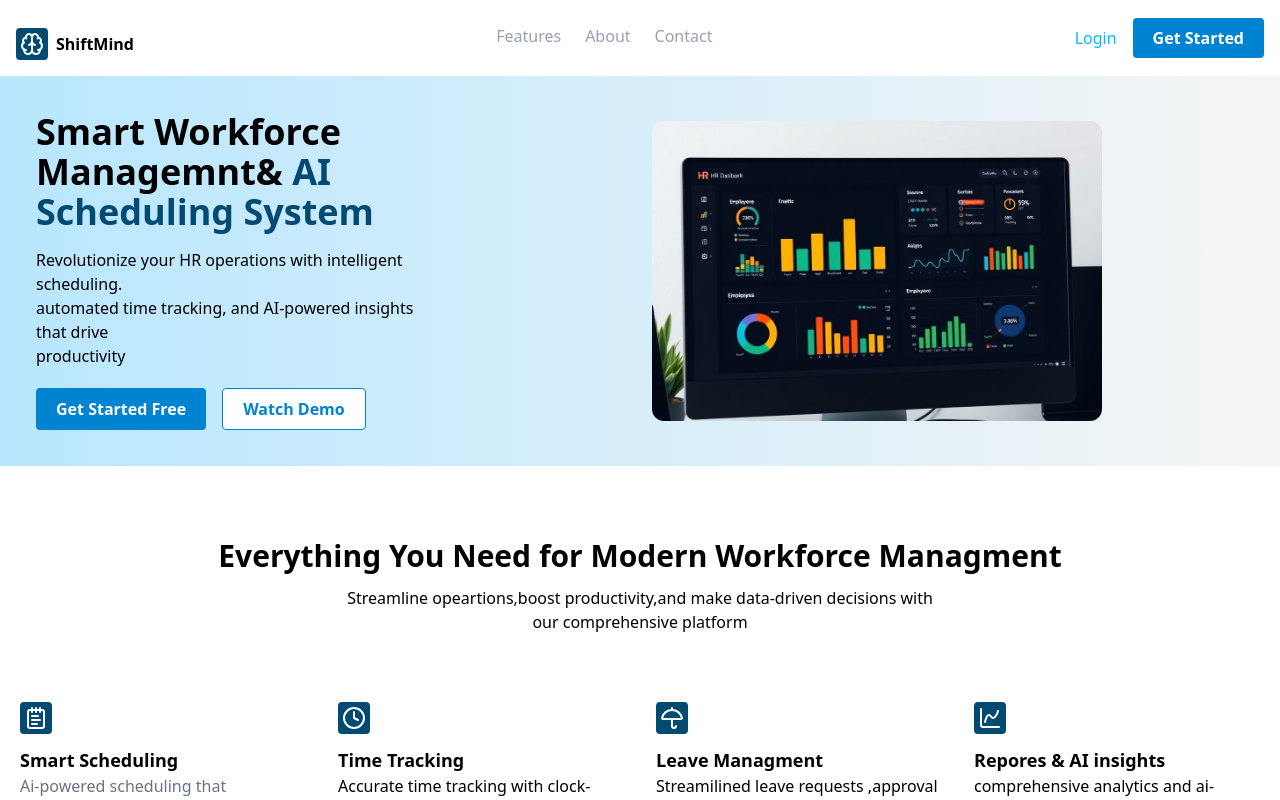
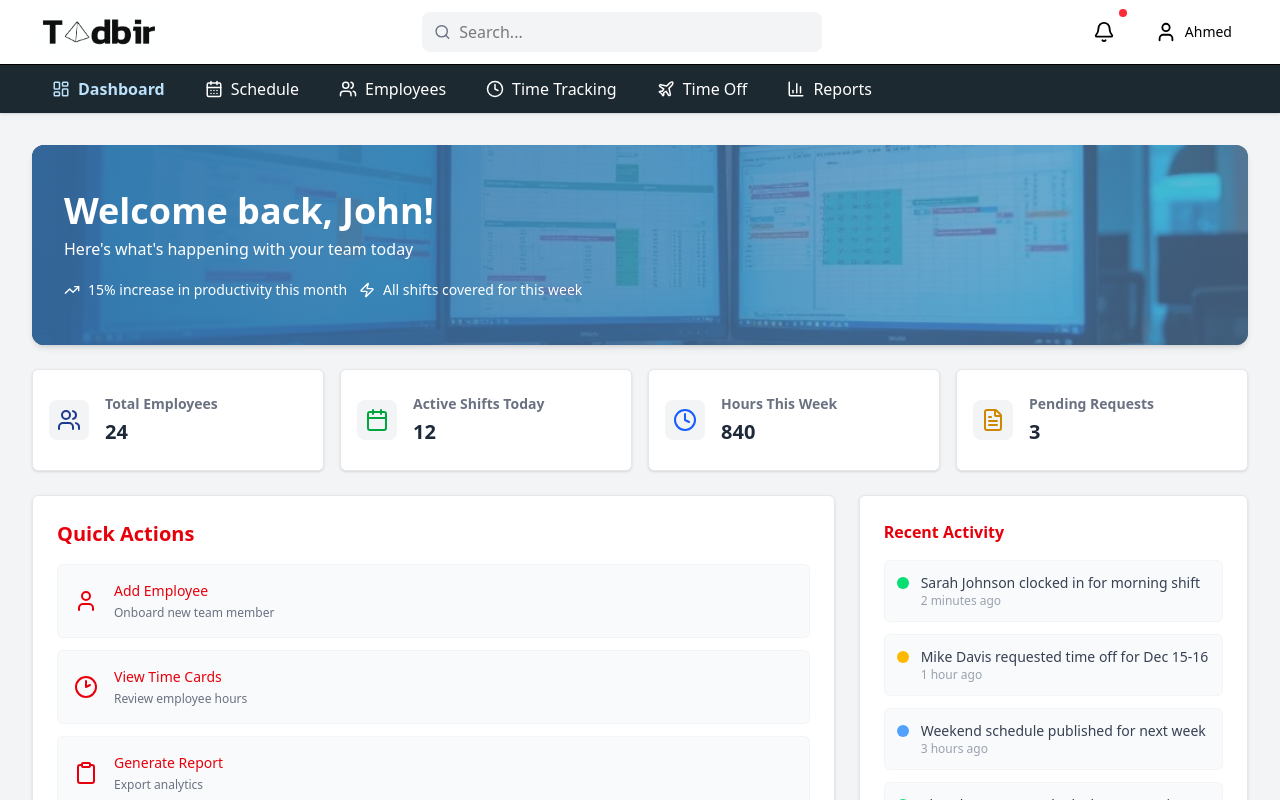
Before and after one commit to Ahmedl-Be/tadbir, a React (Vite) app in the folder client/: page /dashboard in a window 1280 px wide. Shown: the top 800 px of the page. Built offline with nearby package versions, Linux system fonts and the light colour scheme.

Commit message:
handle app page

```diff
--- a/client/src/App.jsx
+++ b/client/src/App.jsx
@@ -1,23 +1,13 @@
-import Dashboard from "./pages/admin/Dashboard/Dashboard";
-import Home from "./pages/Home";
 import AppRouter from "./routes/AppRouter";
 
 function App() {
-
   return (
-    <>
-    <Home/>
-
-    </>
-    // <div className="app-layout flex">
-
-    //   <div className="flex-1">
-    //     {/* <AppRouter /> */}
-    //     <Dashboard />
-    //   </div>
-
-    // </div>
-  )
+    <div className="app-layout flex">
+      <div className="flex-1">
+        <AppRouter />
+      </div>
+    </div>
+  );
 }
 
-export default App
+export default App;
--- a/client/src/pages/Home.jsx
+++ b/client/src/pages/Home.jsx
@@ -37,7 +37,7 @@ const Home = () => {
 
       {/* end navbar */}
       {/* start hero section */}
-      <div className="flex flex-col md:flex-row bg-gradient-to-r from-sky-200 to-stone-100 w-full">
+      <div className="flex flex-col md:flex-row bg-linear-to-r from-sky-200 to-stone-100 w-full">
         <div className="flex-1 m-4 p-5">
           <h3 className="font-semibold text-4xl">
             Smart Workforce <br /> Managemnt&{" "}
```
